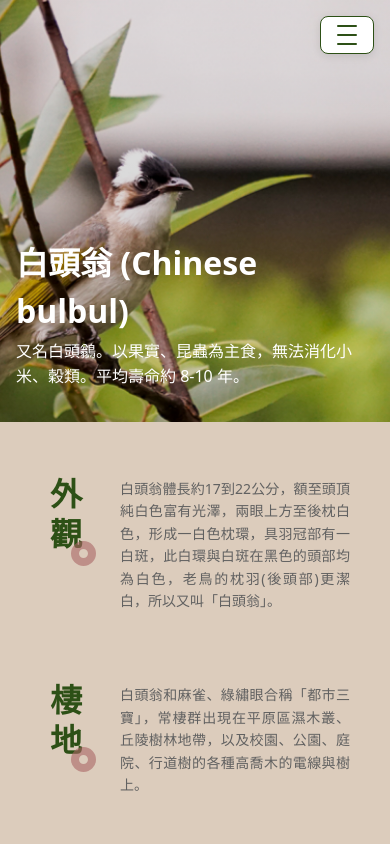
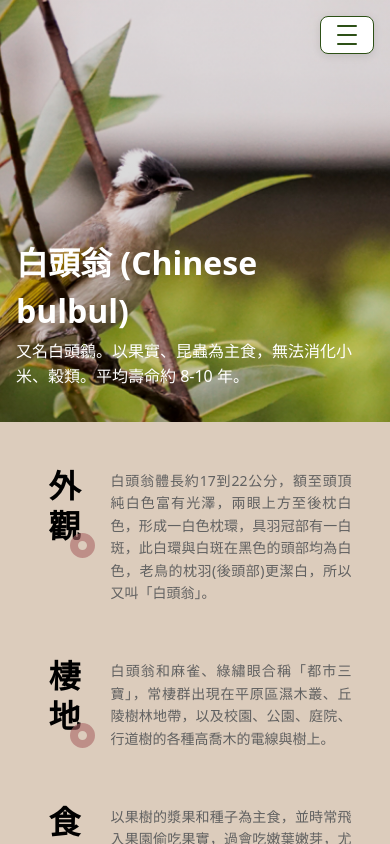
Before and after one commit to jacky1a2a3a4a/Trident, a React (Vite) app: page / in a window 390 px wide. Built offline with nearby package versions, Linux system fonts and the light colour scheme.

Commit message:
Update styled components for responsive design and adjust theme breakpoints. Change primary color to black and refine padding and gap settings in InfoCard and InfoGrid components.

```diff
--- a/src/components/InfoCard/styled.tsx
+++ b/src/components/InfoCard/styled.tsx
@@ -9,9 +9,15 @@ export const StyledInfoCard = styled.div`
   gap: ${({ theme }) => theme.spacing.xl};
 
   padding: ${({ theme }) => theme.spacing.xl};
+  max-width: 345px;
+
+  @media (max-width: ${({ theme }) => theme.breakpoints.tablet}) {
+    padding: ${({ theme }) => theme.spacing.md};
+    gap: ${({ theme }) => theme.spacing.lg};
+  }
 
   @media (max-width: ${({ theme }) => theme.breakpoints.mobile}) {
-    padding: ${({ theme }) => theme.spacing.lg};
+    padding: ${({ theme }) => theme.spacing.md};
   }
 `;
 
--- a/src/pages/Characteristics/styled.tsx
+++ b/src/pages/Characteristics/styled.tsx
@@ -77,13 +77,17 @@ export const InfoSection = styled.section`
   }
 `;
 
+// 資訊卡片容器
 export const InfoGrid = styled.div`
   display: grid;
   grid-template-columns: repeat(3, 1fr);
   max-width: 1200px;
-  margin: auto 0;
 
-  @media (max-width: 768px) {
+  @media (max-width: ${({ theme }) => theme.breakpoints.tablet}) {
+    grid-template-columns: repeat(2, 1fr);
+  }
+
+  @media (max-width: ${({ theme }) => theme.breakpoints.mobile}) {
     grid-template-columns: 1fr;
     gap: 1.5rem;
   }
--- a/src/styles/Theme.ts
+++ b/src/styles/Theme.ts
@@ -3,8 +3,9 @@ export const theme = {
   colors: {
     /* 主色系 */
     primary: {
-      main: '#2d5016',
+      main: '#000000',
       hover: '#AA666699',
+      // main: '#2d5016',
       // hover: '#5a8a2a',
     },
 
@@ -78,9 +79,9 @@ export const theme = {
 
   /* 斷點 */
   breakpoints: {
-    mobile: '768px',
-    tablet: '1024px',
-    desktop: '1280px',
+    mobile: '1024px',
+    tablet: '1440px',
+    desktop: '1920px',
   },
 
   shadow: {
```
